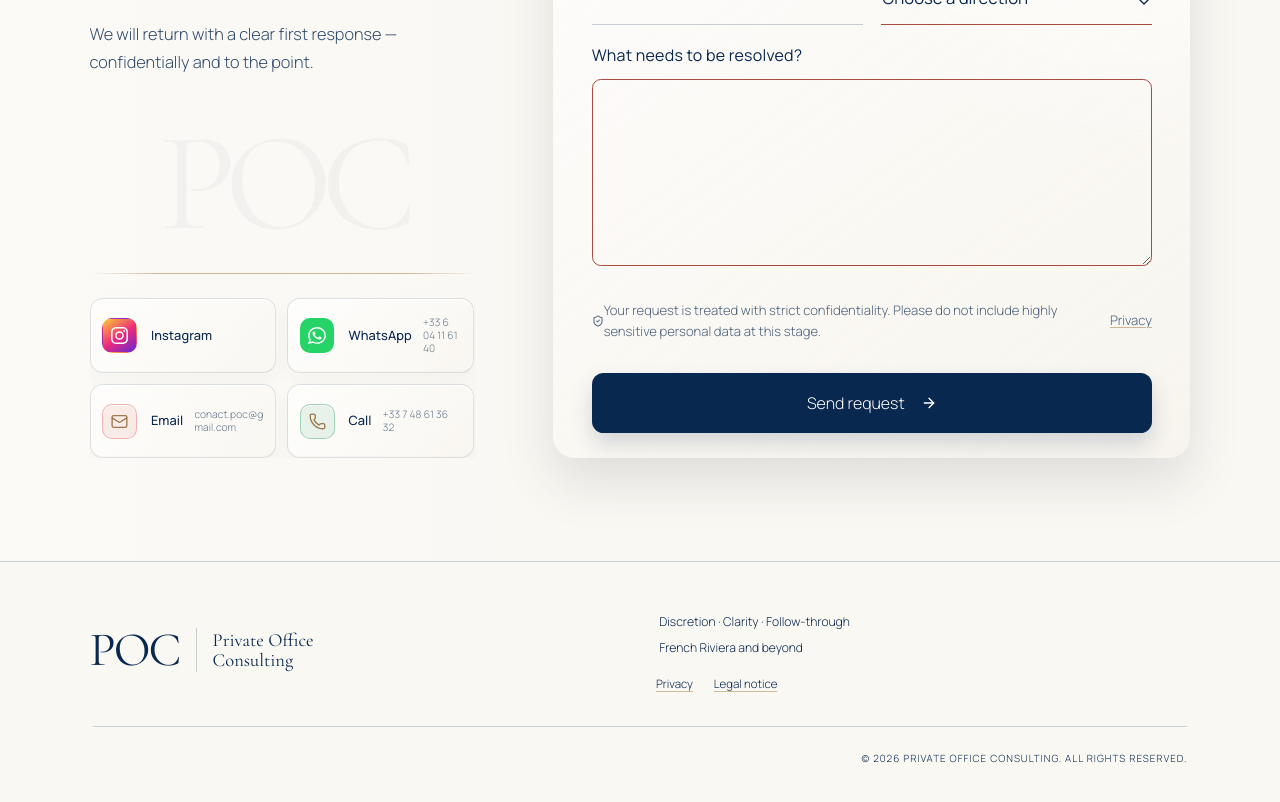
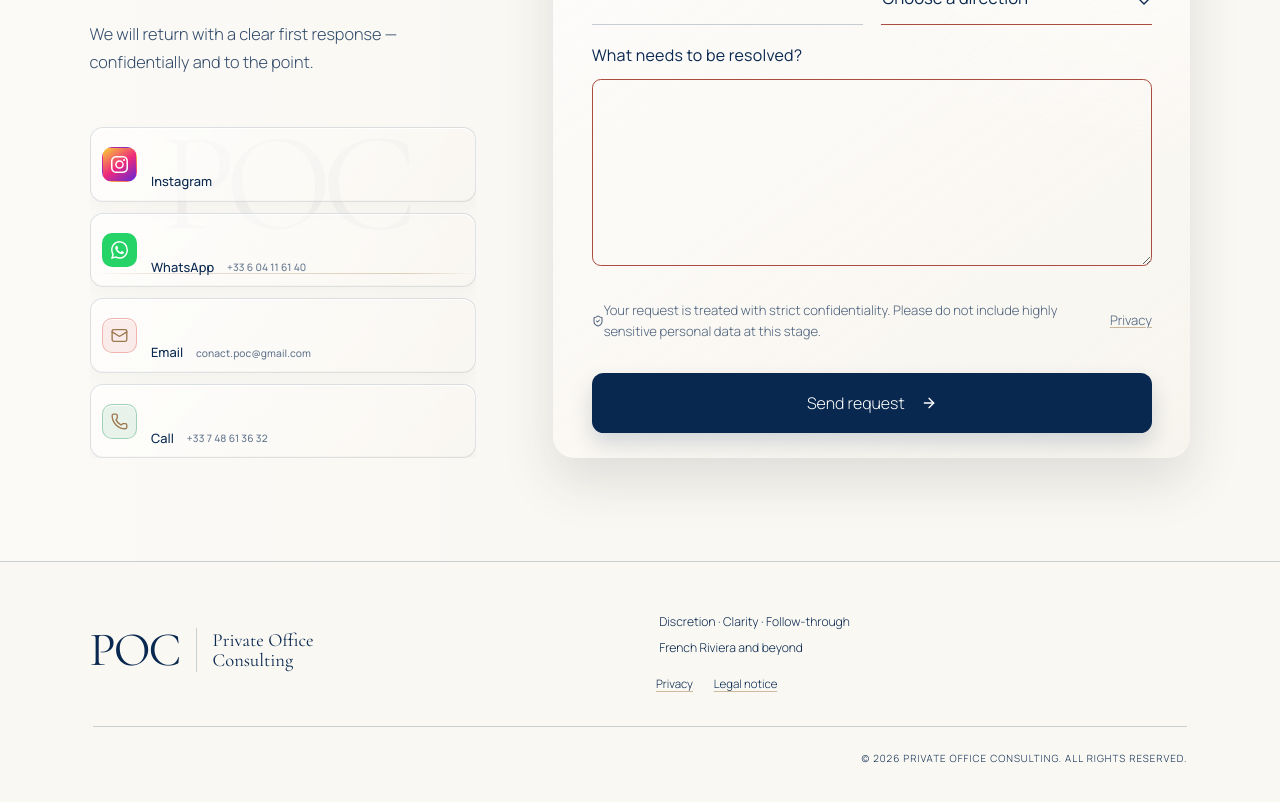
Before and after one commit to dmkstudio/poc-riviera-editorial-site, a Next.js app: page / in a window 1280 px wide. Shown: the part 4420-5222 px from the top of the page. Built offline with nearby package versions, Linux system fonts and the light colour scheme.

Commit message:
Refine responsive contact card layout

```diff
--- a/app/PocSite.tsx
+++ b/app/PocSite.tsx
@@ -38,8 +38,8 @@ function LanguageSwitch({ locale, setLocale, label }: { locale: Locale; setLocal
 function Contacts({ unavailable, compact = false }: { unavailable: string; compact?: boolean }) {
   return <div className={`socials ${compact ? "compact" : ""}`}>
     {contactLinks.map(({ name, Icon, channel, href, detail }) => href
-      ? <a className="contact-channel" data-channel={channel} key={name} href={href} title={detail} aria-label={`${name}: ${detail}`}><Icon /><span>{compact ? "" : name}</span>{!compact && <small>{detail}</small>}</a>
-      : <div className="social-unavailable contact-channel" data-channel={channel} key={name} aria-label={`${name}. ${unavailable}`}><Icon /><span>{compact ? "" : name}</span>{!compact && channel !== "instagram" && <small>{unavailable}</small>}</div>)}
+      ? <a className="contact-channel" data-channel={channel} key={name} href={href} title={detail} aria-label={`${name}: ${detail}`}><Icon /><span className="contact-channel-copy"><span>{compact ? "" : name}</span>{!compact && <small>{detail}</small>}</span></a>
+      : <div className="social-unavailable contact-channel" data-channel={channel} key={name} aria-label={`${name}. ${unavailable}`}><Icon /><span className="contact-channel-copy"><span>{compact ? "" : name}</span>{!compact && channel !== "instagram" && <small>{unavailable}</small>}</span></div>)}
   </div>;
 }
 function HeroTitle({ locale }: { locale: Locale }) {
--- a/app/globals.css
+++ b/app/globals.css
@@ -1191,8 +1191,9 @@ header{
 }
 
 /* Contact channels: one calm horizontal line — mark, channel name, detail. */
+.contact-copy .socials{grid-template-columns:1fr;width:min(100%,30rem)}
 .socials .contact-channel{
-  grid-template-columns:2.35rem auto minmax(0,1fr);
+  grid-template-columns:2.35rem minmax(0,1fr);
   column-gap:.7rem;
   align-items:center;
 }
@@ -1200,20 +1201,29 @@ header{
   grid-row:auto;
   align-self:center;
 }
-.socials .contact-channel span,
-.socials .contact-channel small{
+.socials .contact-channel-copy{
   grid-column:auto;
+  display:flex;
+  align-items:center;
+  flex-wrap:wrap;
+  gap:.2rem .8rem;
+  min-width:0;
+}
+.socials .contact-channel-copy>span,
+.socials .contact-channel-copy>small{
   align-self:center;
   min-width:0;
   margin:0;
 }
-.socials .contact-channel span{white-space:nowrap}
-.socials .contact-channel small{overflow-wrap:anywhere}
+.socials .contact-channel-copy>span{white-space:nowrap}
+.socials .contact-channel-copy>small{overflow-wrap:anywhere}
 @media(max-width:760px){
+  .contact-copy .socials{grid-template-columns:1fr;width:100%}
   .socials .contact-channel{
-    grid-template-columns:2.1rem auto minmax(0,1fr);
+    grid-template-columns:2.1rem minmax(0,1fr);
     column-gap:.62rem;
   }
-  .socials .contact-channel span{font-size:.8rem}
-  .socials .contact-channel small{font-size:.66rem}
+  .socials .contact-channel-copy{gap:.15rem .65rem}
+  .socials .contact-channel-copy>span{font-size:.8rem}
+  .socials .contact-channel-copy>small{font-size:.66rem}
 }
```
